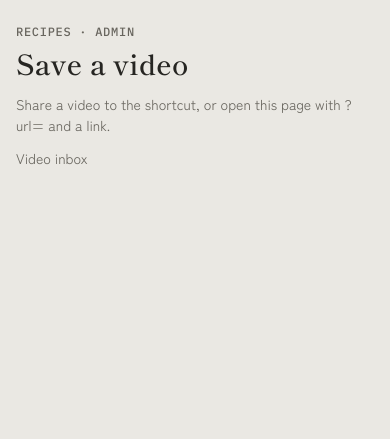
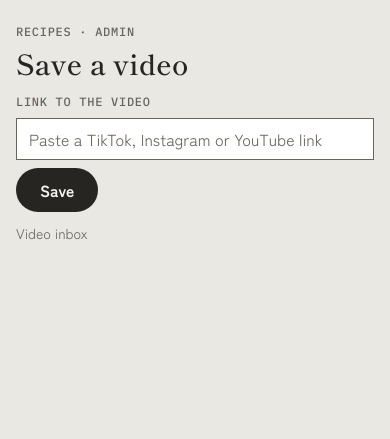
Before and after one commit to pedal88/thelazychef, a Flask app: template templates/video_inbox_add.html in a window 390 px wide. Shown: the part 65-504 px from the top of the page. Run offline with Flask 3, Linux system fonts and the light colour scheme; the template is opened without the code that fills it, so the values that code supplies are empty; some libraries are stand-ins or nearby versions; some web fonts are replaced.

Commit message:
feat(inbox): paste a link, since the iPhone shortcut does not work yet
The save page without a link gets a field to paste one in, and the inbox links to it. The docs say
what happened with the shortcut: its address had a space after url=, cause not found.

Co-Authored-By: Claude Opus 5.5 <noreply@anthropic.com>

```diff
--- a/templates/video_inbox.html
+++ b/templates/video_inbox.html
@@ -20,6 +20,7 @@
   <h1>Video inbox</h1>
   <p class="hint">{% if status == 'new' %}Videos saved from the phone. Nothing is made until you choose it.{% else %}Discarded videos.{% endif %}
     {% if status == 'new' and other %}<a href="{{ url_for('video_inbox.inbox', show='discarded') }}">Discarded ({{ other }})</a>{% elif status != 'new' %}<a href="{{ url_for('video_inbox.inbox') }}">Back to the inbox</a>{% endif %}</p>
+  {% if status == 'new' %}<p><a class="back" href="{{ url_for('video_inbox.add_page') }}">Paste a link</a></p>{% endif %}
   {% if rows %}
   <ul class="inbox-list">
     {% for row, made in rows %}
--- a/templates/video_inbox_add.html
+++ b/templates/video_inbox_add.html
@@ -1,6 +1,6 @@
 {% extends "base.html" %}
-{# What the iPhone shortcut opens (routes/video_inbox_routes.py add_page). The page sends itself; the button is there
-   when scripts are off. #}
+{# What the iPhone shortcut opens (routes/video_inbox_routes.py add_page). With a link the page sends itself, and the
+   button is there when scripts are off. Without one, the link can be pasted. #}
 {% block title %}Save a video - The Lazy Chef{% endblock %}
 {% block head %}
 <link rel="stylesheet" href="{{ url_for('static', filename='css/recipe_v2.css') }}">
@@ -16,10 +16,13 @@
     <button type="submit" class="go">Save</button>
   </form>
   <script>document.getElementById('save-video').submit();</script>
-  {% elif shared %}
-  <p class="hint">That is not a link to a TikTok, Instagram or YouTube video.</p>
   {% else %}
-  <p class="hint">Share a video to the shortcut, or open this page with ?url= and a link.</p>
+  {% if shared %}<p class="hint">That is not a link to a TikTok, Instagram or YouTube video.</p>{% endif %}
+  <form method="post" class="newform" action="{{ url_for('video_inbox.add') }}">
+    <label for="video-link" class="eyebrow">Link to the video</label>
+    <input id="video-link" type="text" inputmode="url" name="url" required autocomplete="off" autocapitalize="off" spellcheck="false" placeholder="Paste a TikTok, Instagram or YouTube link">
+    <button type="submit" class="go">Save</button>
+  </form>
   {% endif %}
   <p><a class="back" href="{{ url_for('video_inbox.inbox') }}">Video inbox</a></p>
 </article>
```
Also changed, not shown: docs/VIDEO_INBOX.md (+9 -0 lines), tests/test_video_inbox.py (+9 -0 lines).
